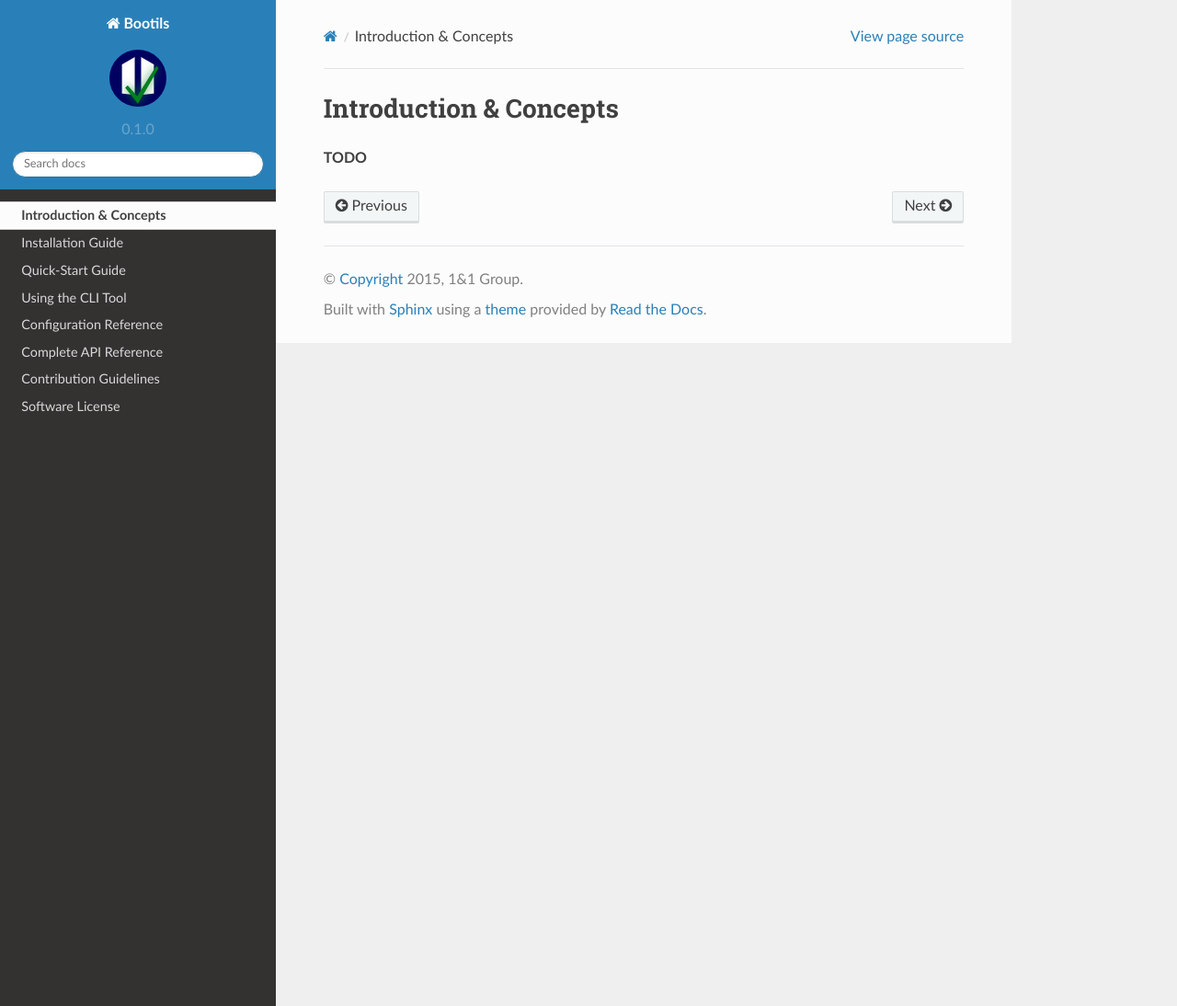
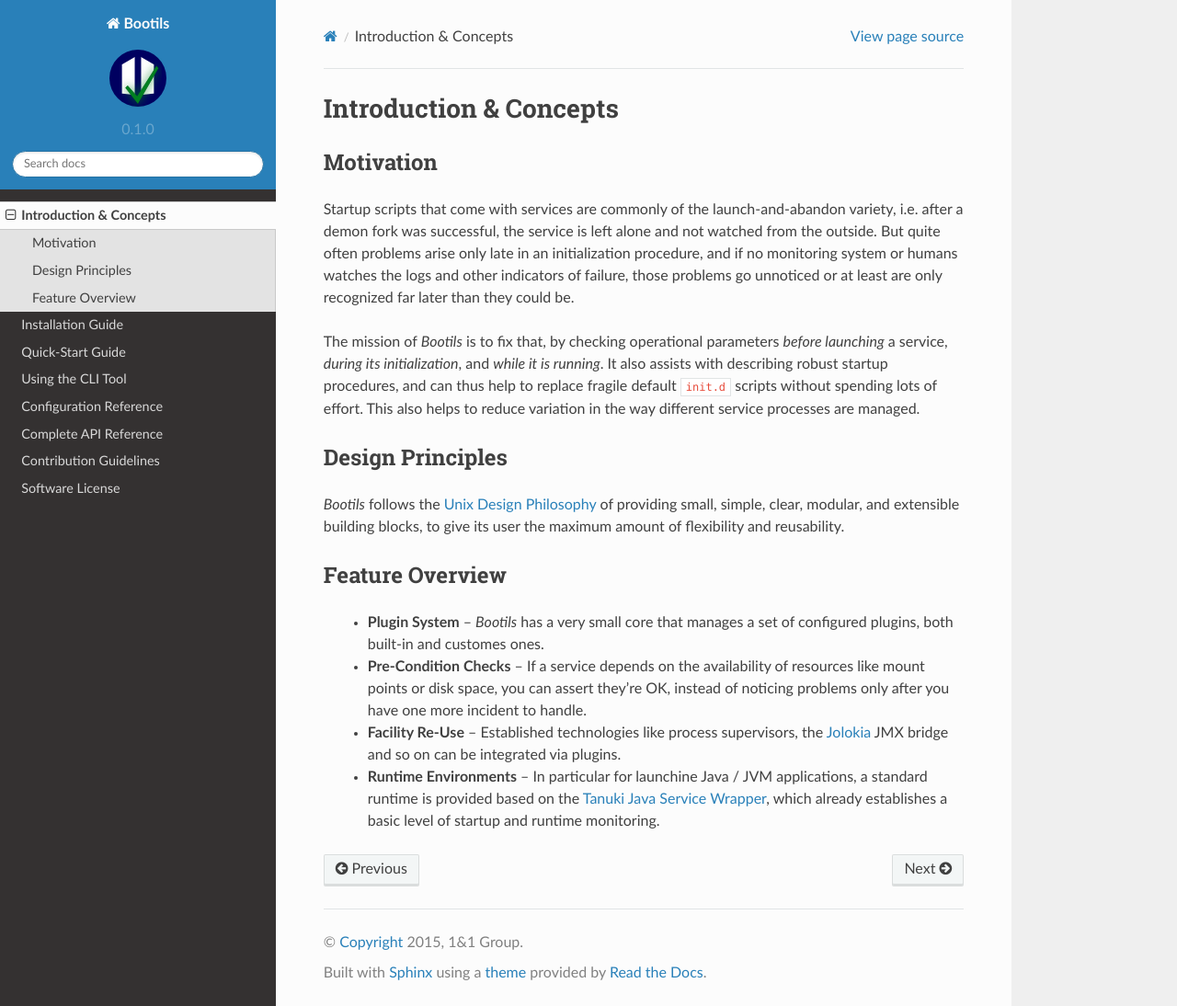
Before and after one commit to Build-The-Web/bootils, a Sphinx documentation site: the page built from docs/intro.rst, in a window 1280 px wide and 1094 px high. Shown: the whole window at 92% size. Built offline with Sphinx 7.4.7 and the Read the Docs theme 2.0.0, drawn with Linux system fonts in a browser that asks for light colours.

Commit message:
:book: motivation, design, features

```diff
--- a/docs/intro.rst
+++ b/docs/intro.rst
@@ -3,4 +3,49 @@
 Introduction & Concepts
 =======================
 
-**TODO**
+Motivation
+----------
+
+Startup scripts that come with services are commonly of the
+launch-and-abandon variety, i.e. after a demon fork was successful, the
+service is left alone and not watched from the outside.
+But quite often problems arise only late in an initialization procedure,
+and if no monitoring system or humans watches the logs and other indicators
+of failure, those problems go unnoticed or at least are only recognized
+far later than they could be.
+
+The mission of *Bootils* is to fix that, by checking operational parameters
+*before launching* a service, *during its initialization*,
+and *while it is running*.
+It also assists with describing robust startup procedures, and can thus help to
+replace fragile default ``init.d`` scripts without spending lots of effort.
+This also helps to reduce variation in the way different service processes
+are managed.
+
+
+Design Principles
+-----------------
+
+*Bootils* follows the `Unix Design Philosophy`_ of providing small, simple,
+clear, modular, and extensible building blocks, to give its user the maximum
+amount of flexibility and reusability.
+
+
+Feature Overview
+----------------
+
+  * **Plugin System** – *Bootils* has a very small core that manages a set of
+    configured plugins, both built-in and customes ones.
+  * **Pre-Condition Checks** – If a service depends on the availability of resources
+    like mount points or disk space, you can assert they're OK, instead of noticing
+    problems only after you have one more incident to handle.
+  * **Facility Re-Use** – Established technologies like process supervisors,
+    the `Jolokia`_ JMX bridge and so on can be integrated via plugins.
+  * **Runtime Environments** – In particular for launchine Java / JVM applications,
+    a standard runtime is provided based on the `Tanuki Java Service Wrapper`_, which
+    already establishes a basic level of startup and runtime monitoring.
+
+
+.. _`Tanuki Java Service Wrapper`: http://wrapper.tanukisoftware.com/doc/english/product-overview.html
+.. _`Unix Design Philosophy`: http://en.wikipedia.org/wiki/Unix_philosophy
+.. _`Jolokia`: https://jolokia.org/
```
